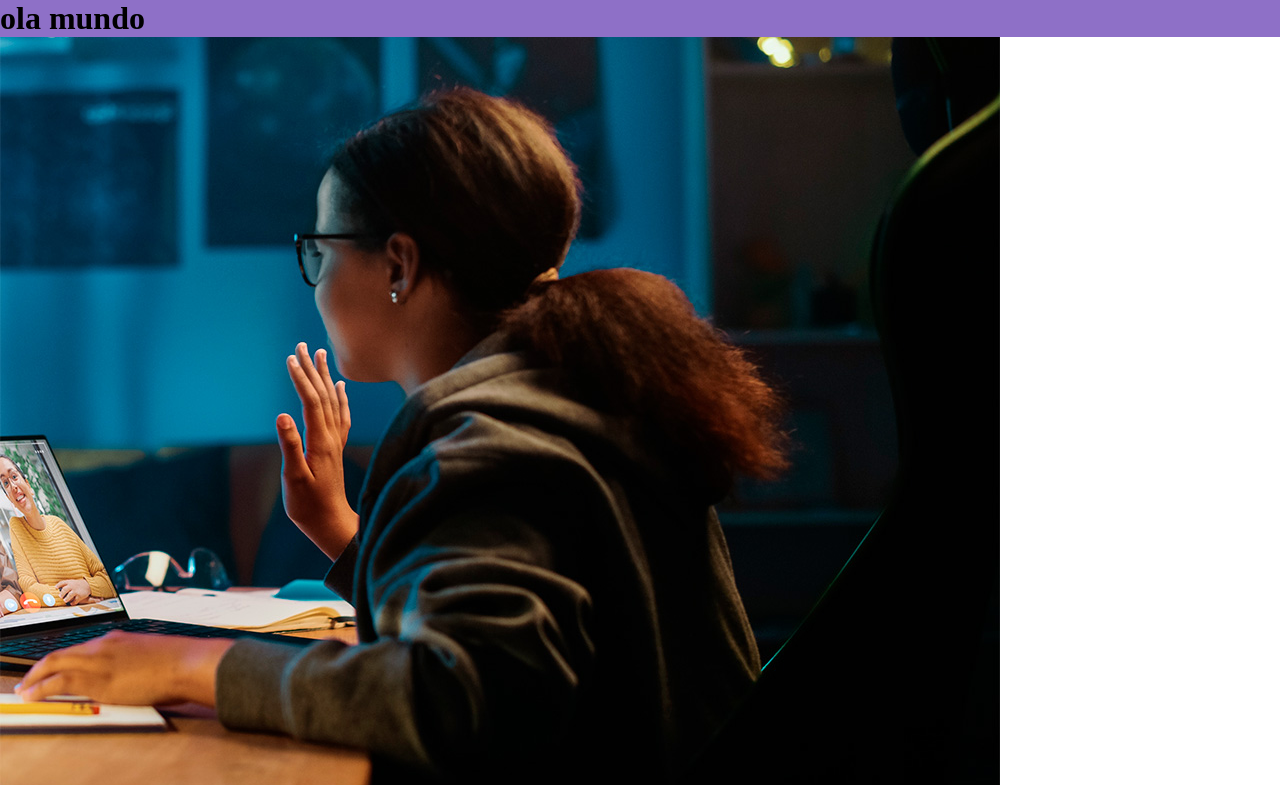
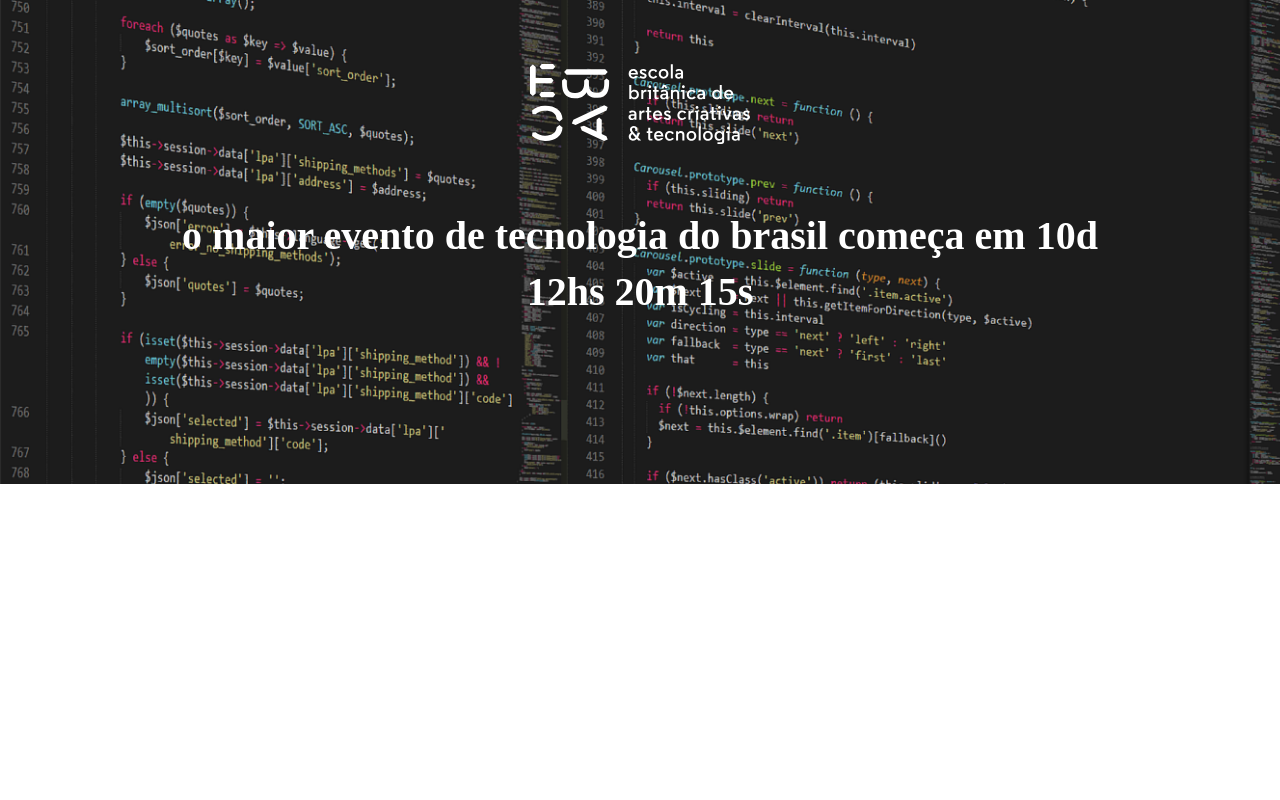
Before and after one commit to thiagorbg/ebac_tech_talks, a website built with Parcel: page src/index.html in a window 1280 px wide. Built offline with nearby package versions, Linux system fonts and the light colour scheme.

```diff
--- a/src/index.html
+++ b/src/index.html
@@ -4,11 +4,20 @@
     <meta charset="UTF-8">
     <meta name="viewport" content="width=device-width, initial-scale=1.0">
     <title>ebac-talks</title>
+    <link rel="preconnect" href="https://fonts.googleapis.com">
+    <link rel="preconnect" href="https://fonts.gstatic.com" crossorigin>
+    <link href="https://fonts.googleapis.com/css2?family=Righteous&family=Roboto:ital,wght@0,100..900;1,100..900&display=swap" rel="stylesheet">
     <link rel="stylesheet" href="styles/main.less">
 </head>
 <body>
-    <h1>ola mundo </h1>
-    <img src="./images/backend.png" alt="">
+    <header class="hero">
+        <div class="container">
+            <img class="hero__logo" src="./images/ebac_logo.svg" alt="logo da ebac">
+            <p class="hero__text">
+                o maior evento de tecnologia do brasil começa em 10d 12hs 20m 15s
+            </p>
+        </div>
+    </header>
     <script src="./scripts/main.js"></script>
 </body>
 </html>
--- /dev/null
+++ b/src/styles/hero.less
@@ -0,0 +1,26 @@
+//@import 'main';
+.hero {
+    padding-top: 64px;
+    padding-bottom: 100px;
+    background-image: url(../images/fundo.png);
+    background-repeat: no-repeat;
+    background-size: cover;
+    position: relative;
+
+
+    &__text {
+        margin-top: 64px;
+        margin-bottom: 64px;
+        color: white;
+        font-size: 40px;
+        line-height: 56px;
+        color: #fff;
+        font-weight: 800;
+        text-align: center;
+    }
+    &__logo {
+        margin: 0 auto ;
+        height: 80px;
+        display: block;
+    }
+}
--- a/src/styles/main.less
+++ b/src/styles/main.less
@@ -1,3 +1,4 @@
+@import 'hero';
 * {
     box-sizing: border-box;
     margin: 0;
@@ -5,12 +6,18 @@
 }
 
 html, body {
-    height: 100%;
+    font-family: inherit;
+}
+
+.container {
+    max-width: 960px;
     width: 100%;
-    font-family: inherit;
-    background: #fff;
-    color: #000;
+    margin:  0 auto;
+
+    @media (max-width: 640px) {
+        max-width: 80%;
+    }
+    @media (max-width:1024px) {
+        max-width: 90%;
+    }
 }
-h1 {
-    background-color: rgb(142, 112, 199);
-}
```
